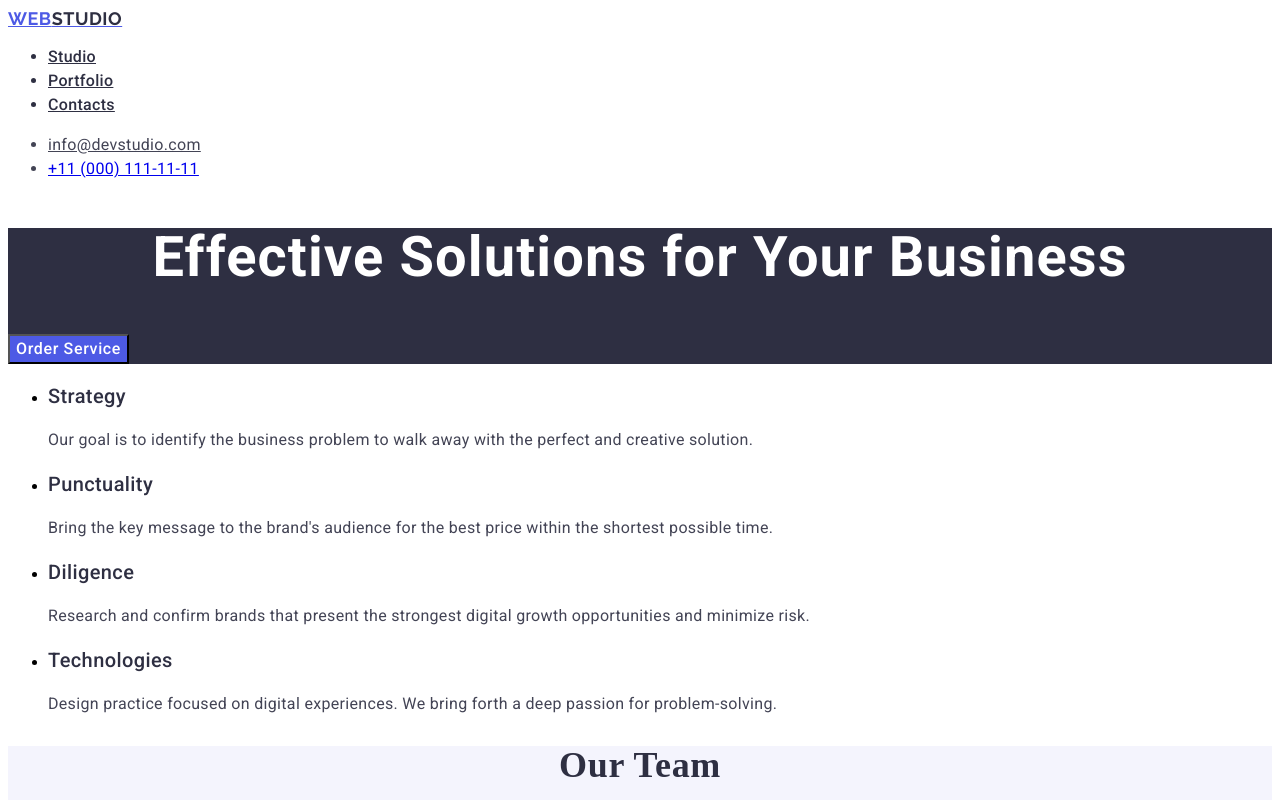
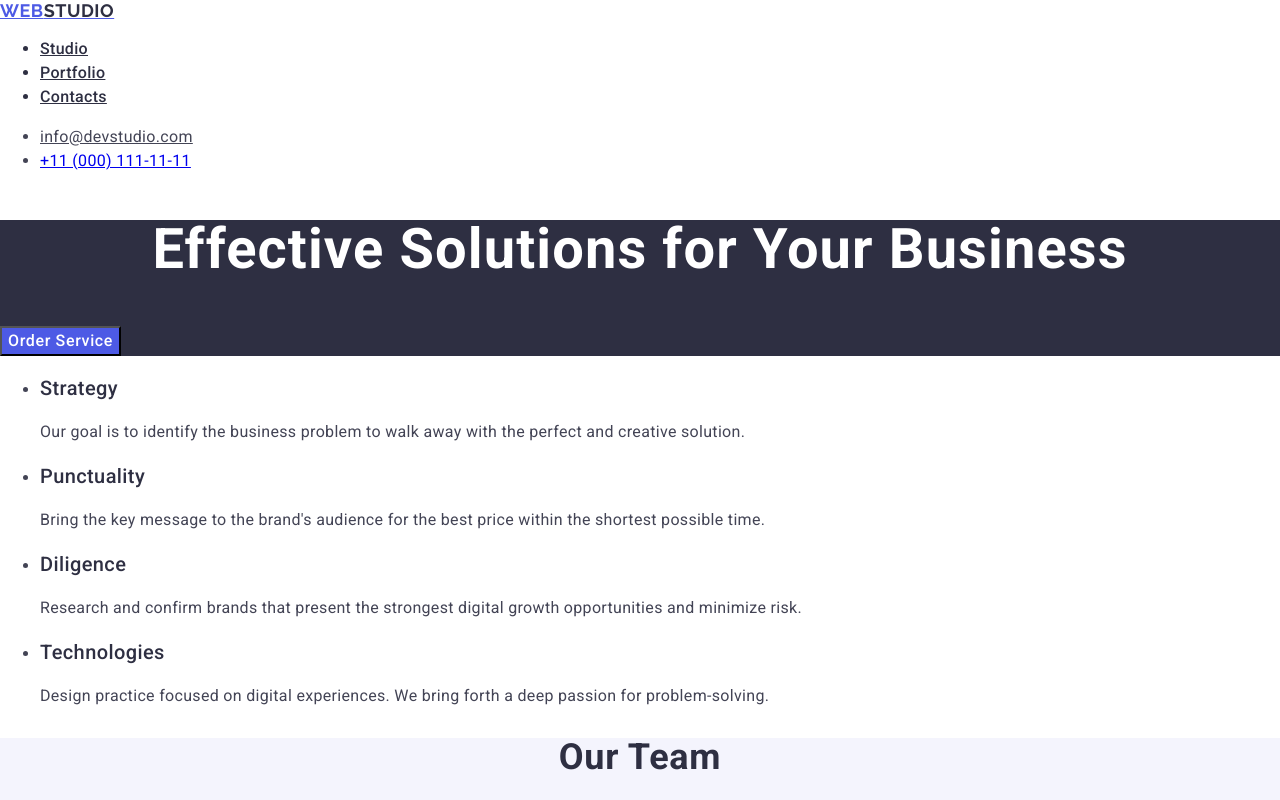
Before and after one commit to YutiiPasternak/goit-markup-hw-02, a plain HTML site: page index.html in a window 1280 px wide. Shown: the top 800 px of the page. Drawn offline with Linux system fonts and the light colour scheme.

Commit message:
goit-markup-hw-02

```diff
--- a/css/styles.css
+++ b/css/styles.css
@@ -1,12 +1,11 @@
-.body {
+body {
   font-family: "Roboto", sans-serif;
   font-size: 16px;
   color: #434455;
   background-color: #ffffff;
   margin: 0;
 }
-
-.header {
+= .header {
   background: #ffffff;
 }
 
```
